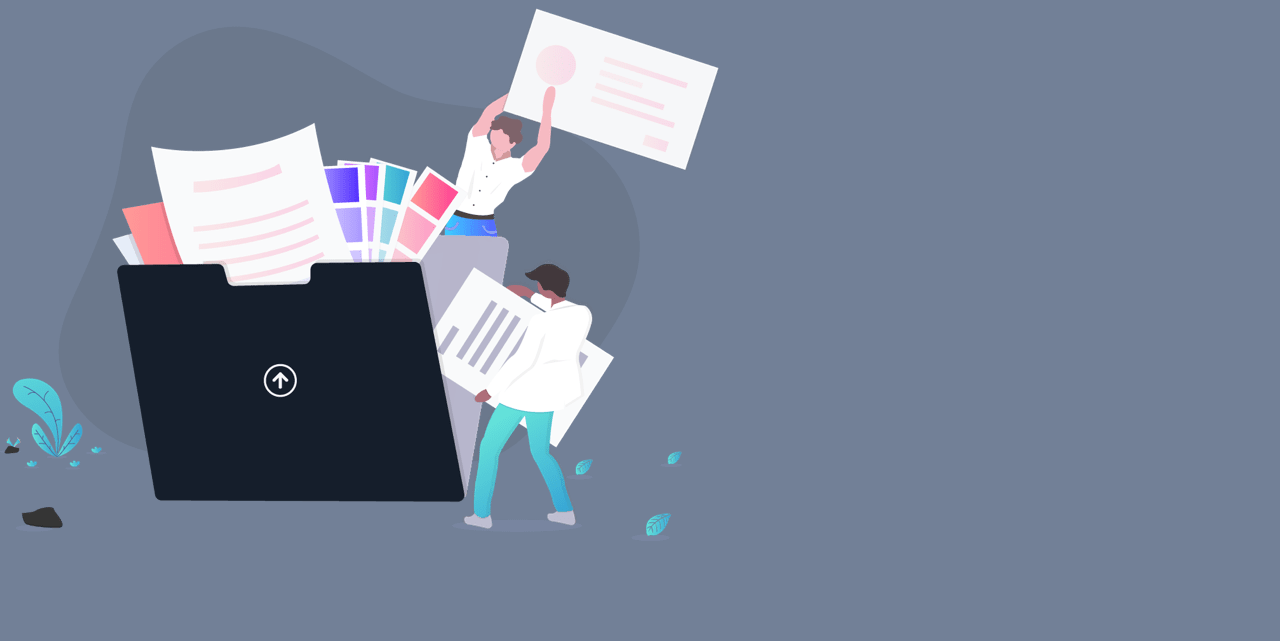
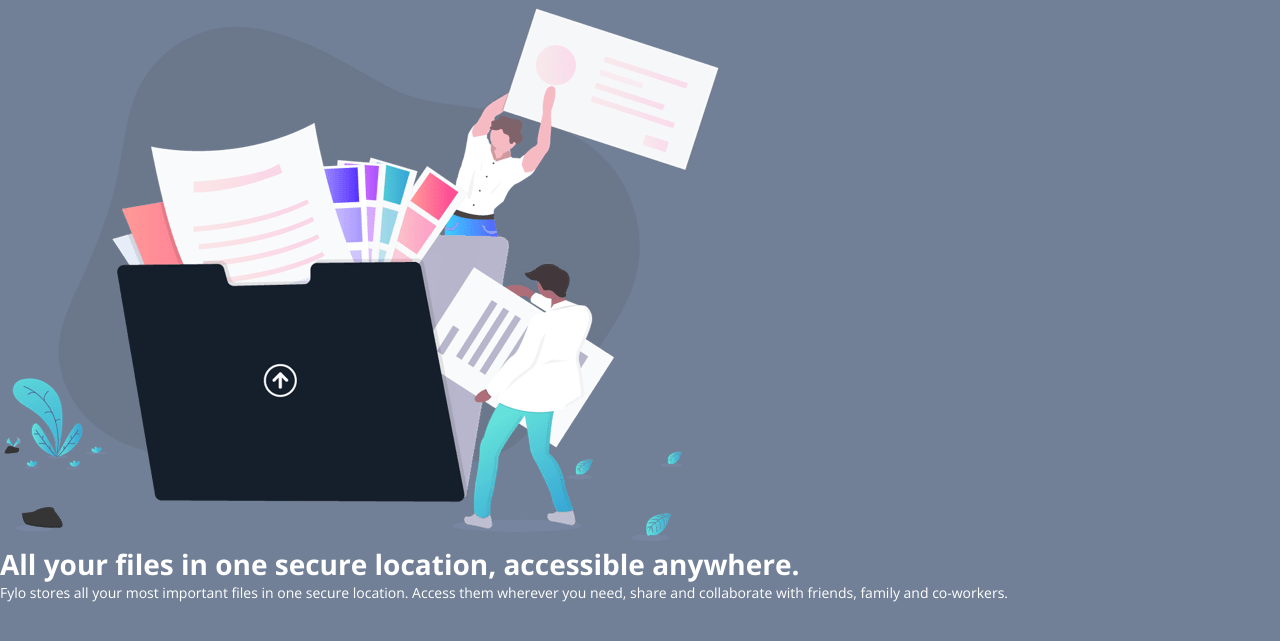
Before and after one commit to drood87/fylo-dark, a website: page index.html in a window 1280 px wide. Shown: the part 93-734 px from the top of the page. Drawn offline with nearby package versions, Linux system fonts and the light colour scheme.

Commit message:
markup intro

```diff
--- a/index.html
+++ b/index.html
@@ -41,11 +41,22 @@
         </ul>
       </nav>
 
-      <img
-        src="/images/illustration-intro.png"
-        alt="Intro Illustration"
-        class="illustration"
-      />
+      <div class="header__intro">
+        <img
+          src="/images/illustration-intro.png"
+          alt="Intro Illustration"
+          class="illustration"
+        />
+
+        <h1 class="heading-primary u-margin-bottom-small">
+          All your files in one secure location, accessible anywhere.
+        </h1>
+        <p class="paragraph">
+          Fylo stores all your most important files in one secure location.
+          Access them wherever you need, share and collaborate with friends,
+          family and co-workers.
+        </p>
+      </div>
     </header>
   </body>
 </html>
```
Also changed, not shown: 1 other file.
